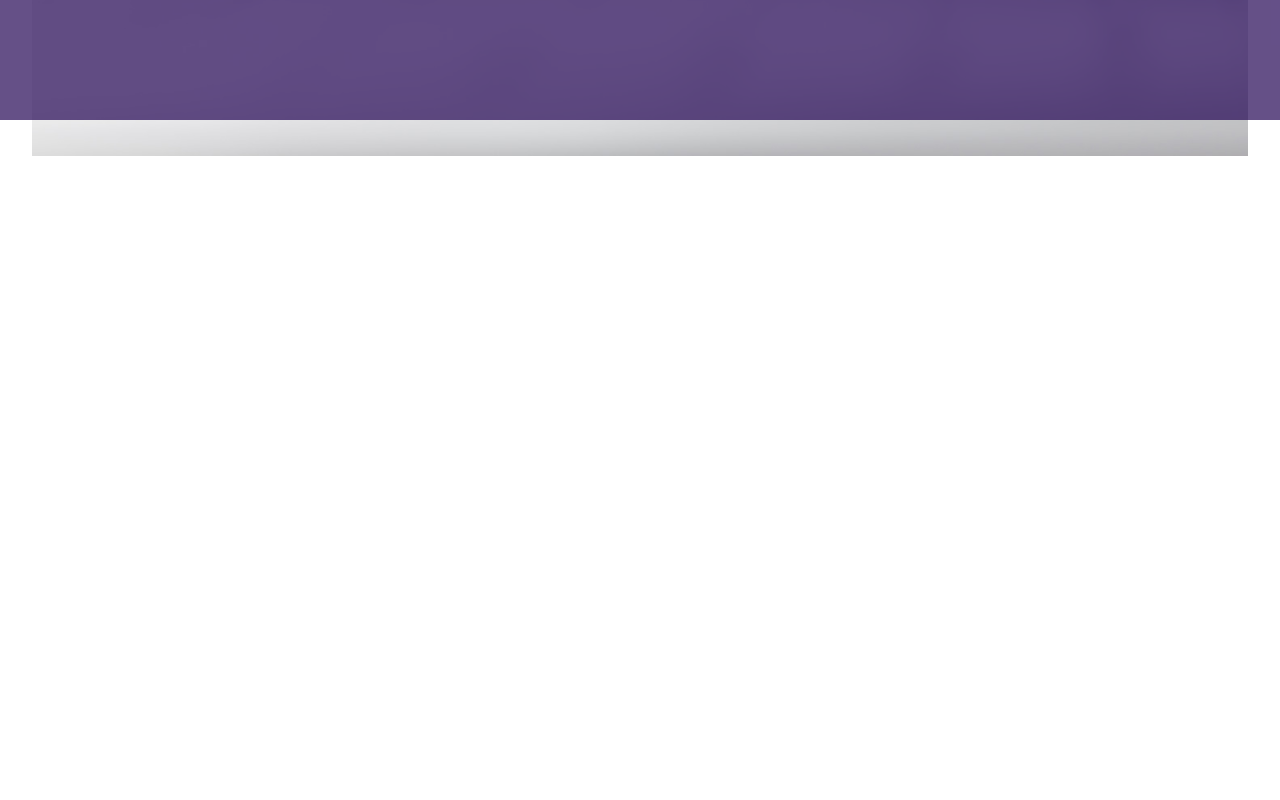
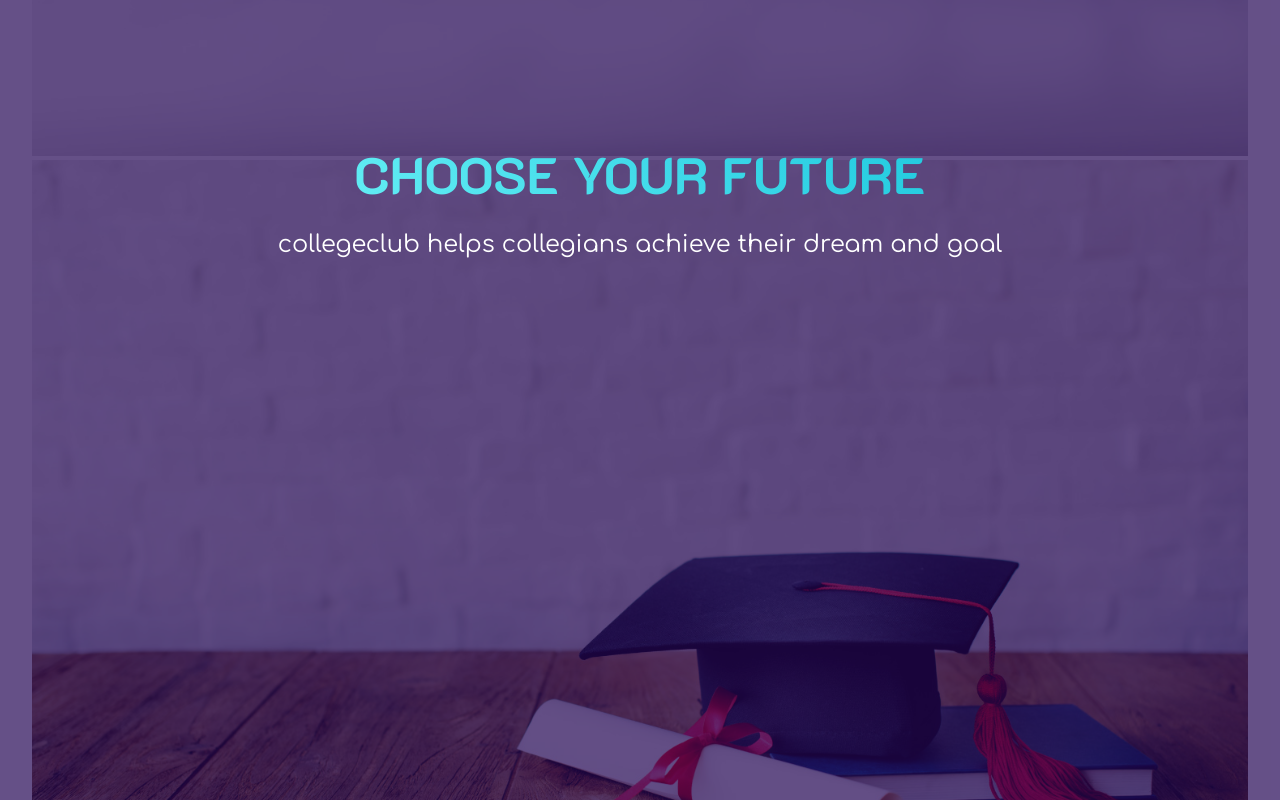
Before and after one commit to ujjwxl/collegeclub, a React (Vite) app in the folder frontend/: page / in a window 1280 px wide. Shown: the part 1480-2280 px from the top of the page. Before the commit the page ends 1672 px from the top, so only its background shows below. Built offline with nearby package versions, Linux system fonts and the light colour scheme.

Commit message:
commit 11
added categories section

```diff
--- /dev/null
+++ b/frontend/src/components/Navbar/Home/Categories.css
@@ -0,0 +1,28 @@
+@import url('https://fonts.googleapis.com/css2?family=K2D:ital,wght@0,100;0,200;0,300;0,400;0,500;0,600;0,700;0,800;1,100;1,200;1,300;1,400;1,500;1,600;1,700;1,800&display=swap');
+@import url('https://fonts.googleapis.com/css2?family=Comfortaa:wght@300..700&display=swap');
+
+.home-three-overlay {
+    position: absolute;
+    top: 200%;
+    left: 0;
+    width: 100%;
+    height: 101%;
+    /* background-color: rgba(0, 0, 0, 0.5); */
+    background-color: rgba(36, 6, 85, 0.7);
+    color: white;
+    text-align: center;
+    padding: 20px;
+    box-sizing: border-box;
+    font-family: "Comfortaa", sans-serif;
+    font-size: 1.5rem;
+}
+
+.home-three-overlay h2 {
+    font-family: "K2D", sans-serif;
+    background: linear-gradient(45deg, #84FFFF, #00B8D4);
+    -webkit-background-clip: text;
+    background-clip: text;
+    -webkit-text-fill-color: transparent;
+    font-size: 3.2rem;
+    margin: 0;
+}
--- /dev/null
+++ b/frontend/src/components/Navbar/Home/Categories.jsx
@@ -0,0 +1,17 @@
+import React from 'react'
+import homeThreeImage from '../../../assets/home-three.jpg'
+import './Categories.css'
+
+const Categories = () => {
+    return (
+        <div>
+            <img src={homeThreeImage} alt="" className='home1-img'></img>
+            <div className="home-three-overlay">
+                <h2>CHOOSE YOUR FUTURE</h2>
+                <p>collegeclub helps collegians achieve their dream and goal</p>
+            </div>
+        </div>
+    )
+}
+
+export default Categories
--- a/frontend/src/pages/Home/Home.css
+++ b/frontend/src/pages/Home/Home.css
@@ -103,6 +103,7 @@
     background: -webkit-linear-gradient(45deg, #84FFFF, #00B8D4);
     -webkit-background-clip: text;
     -webkit-text-fill-color: transparent;
+    background-clip: text;
     margin-bottom: 0px;
     font-family: "K2D", sans-serif;
     letter-spacing: 5px;
--- a/frontend/src/pages/Home/Home.jsx
+++ b/frontend/src/pages/Home/Home.jsx
@@ -1,6 +1,7 @@
 import React from 'react'
 import './Home.css'
 import Navbar from '../../components/Navbar/Navbar'
+import Categories from '../../components/Navbar/Home/Categories';
 import home1 from '../../assets/home-1.jpg';
 import home2 from '../../assets/home-2.jpg';
 import searchIcon from '../../assets/search-icon.png'
@@ -36,14 +37,17 @@ export const Home = () => {
 
         </div>
       </div>
+
       <div>
-      <img src={home2} alt="" className='home2-img'></img>
+        <img src={home2} alt="" className='home2-img'></img>
         <div className='home-two-overlay'>
           <h2 className='home-two-h2'>TRENDING ENTRANCE EXAMS</h2>
           <p className='home-two-p'>Get information and updates on competitive exams, dates, online classes<br></br> and preparation tips.</p>
         </div>
       </div>
 
+
+      <Categories/>
     </>
   )
 }
```
Also changed, not shown: frontend/src/assets/home-three.jpg (added).
